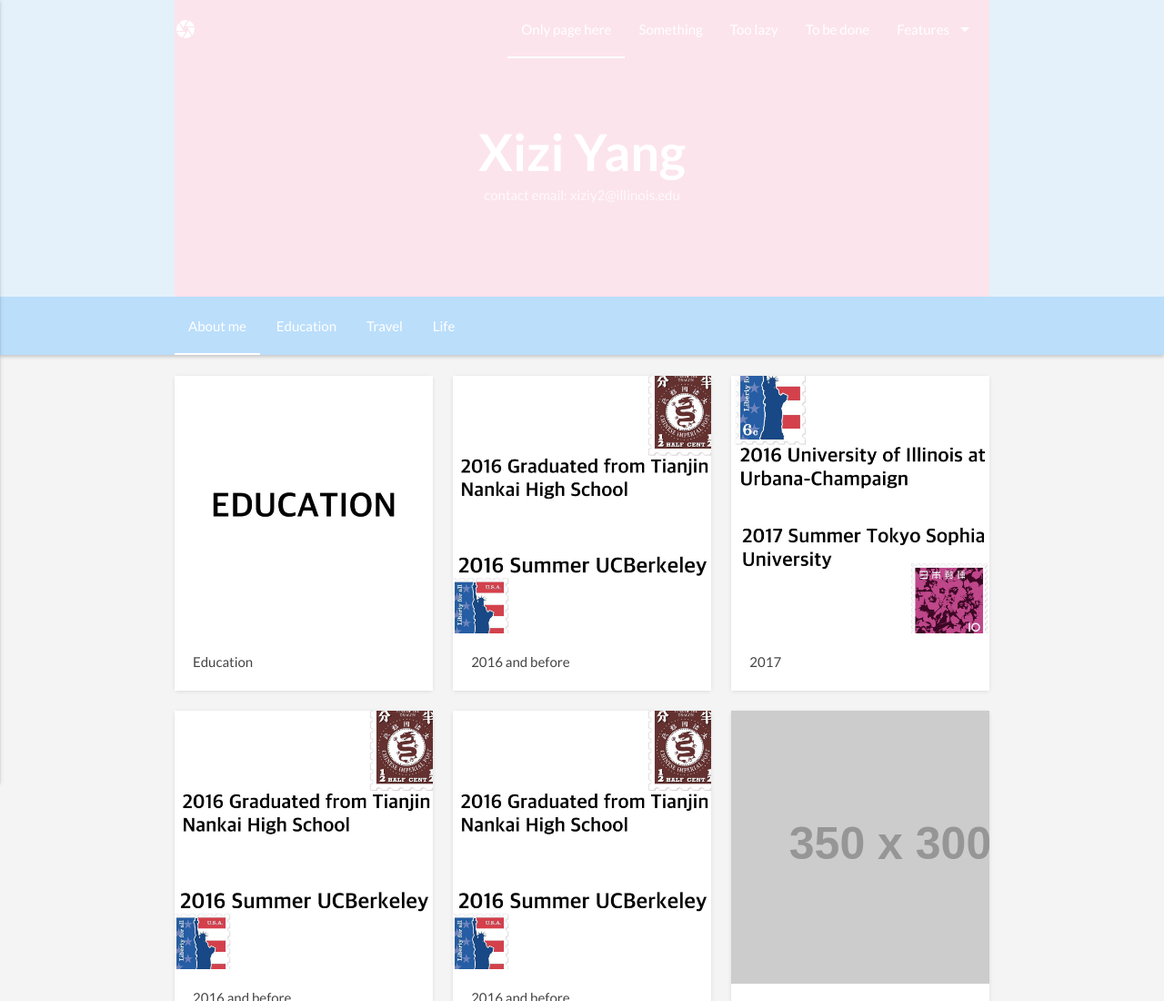
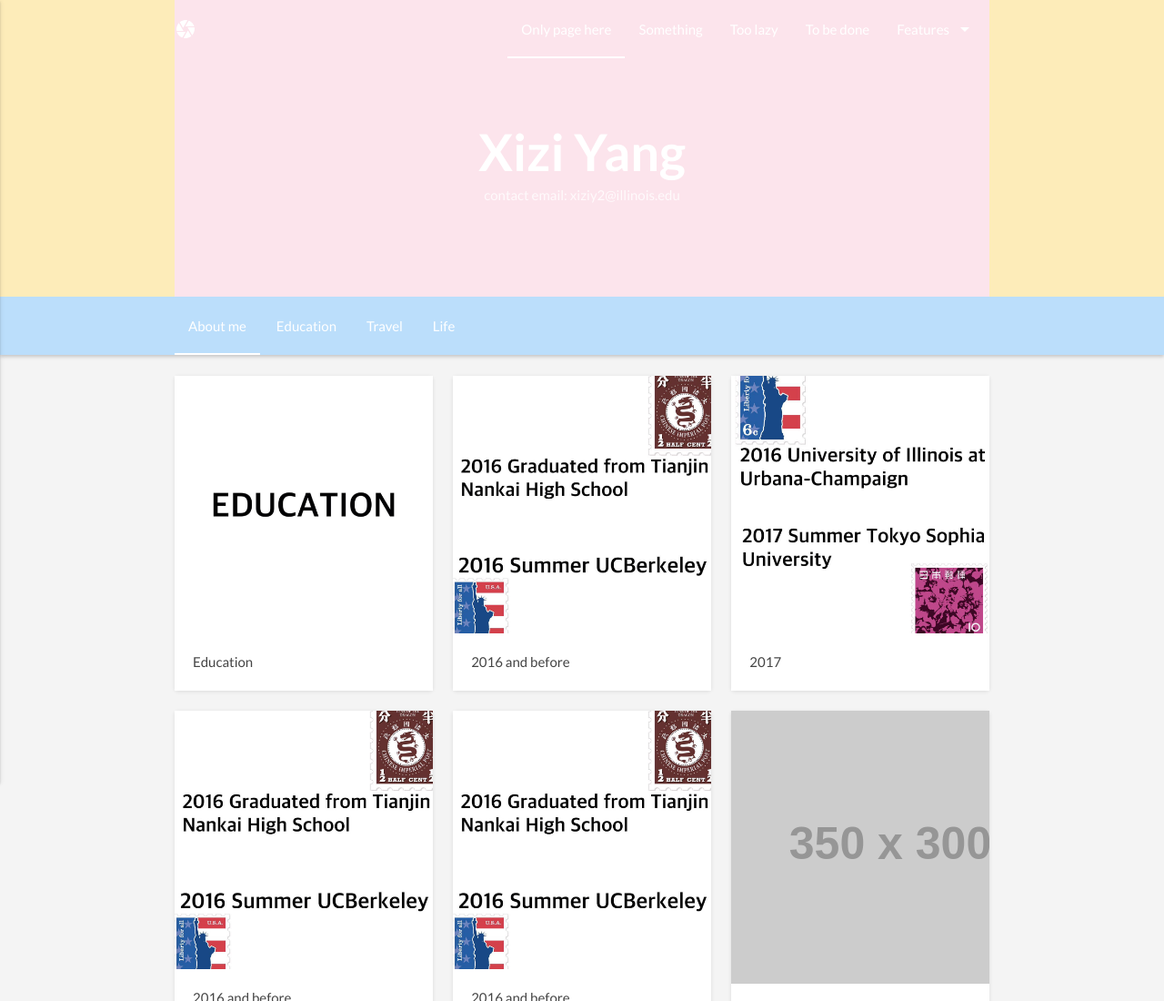
Before and after one commit to xiziy2/xiziy2.github.io, a website: page index.html in a window 1280 px wide. Shown: the top 1100 px of the page at 91% size. Drawn offline with nearby package versions, Linux system fonts and the light colour scheme; placeholder pictures from the web are drawn by us.

Commit message:
Update index.html

```diff
--- a/index.html
+++ b/index.html
@@ -19,7 +19,7 @@
   <body>
 
     <!-- Navbar and Header -->
-    <nav class="nav-extended blue lighten-5">
+    <nav class="nav-extended amber lighten-4">
       <div class="nav-background blue lighten-5">        <div class="pattern active teal lighten-5" style="background-image: 'e.jpg';"></div>
       </div>
       <div class="nav-wrapper container pink lighten-5">
```
